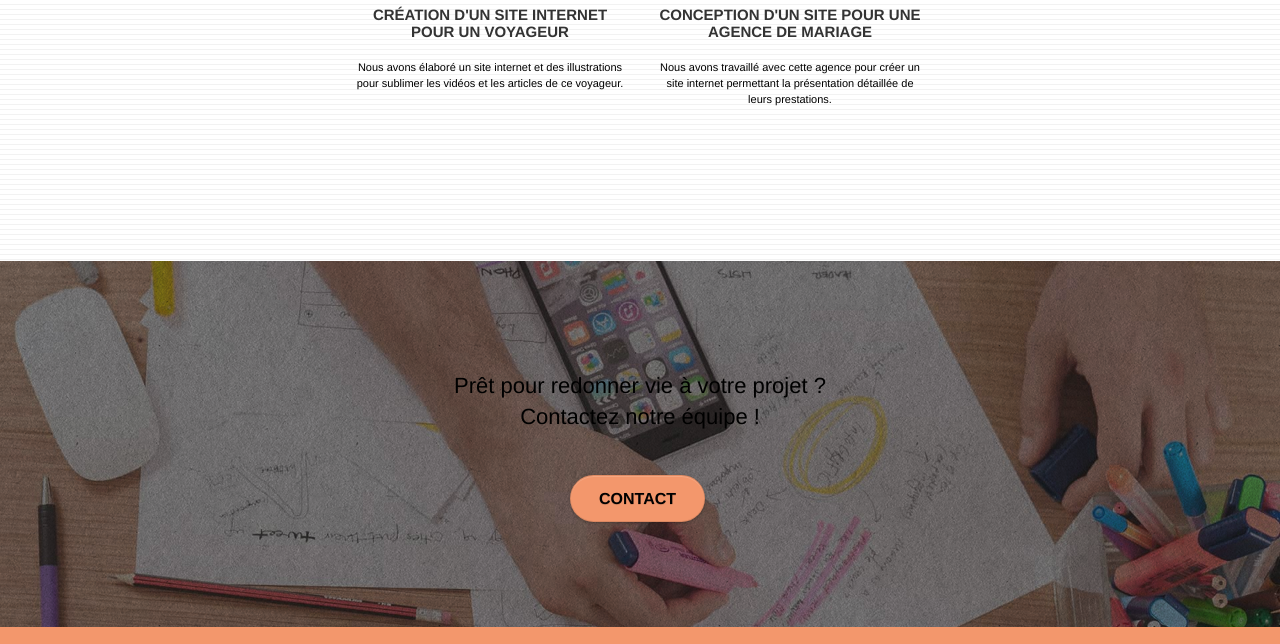
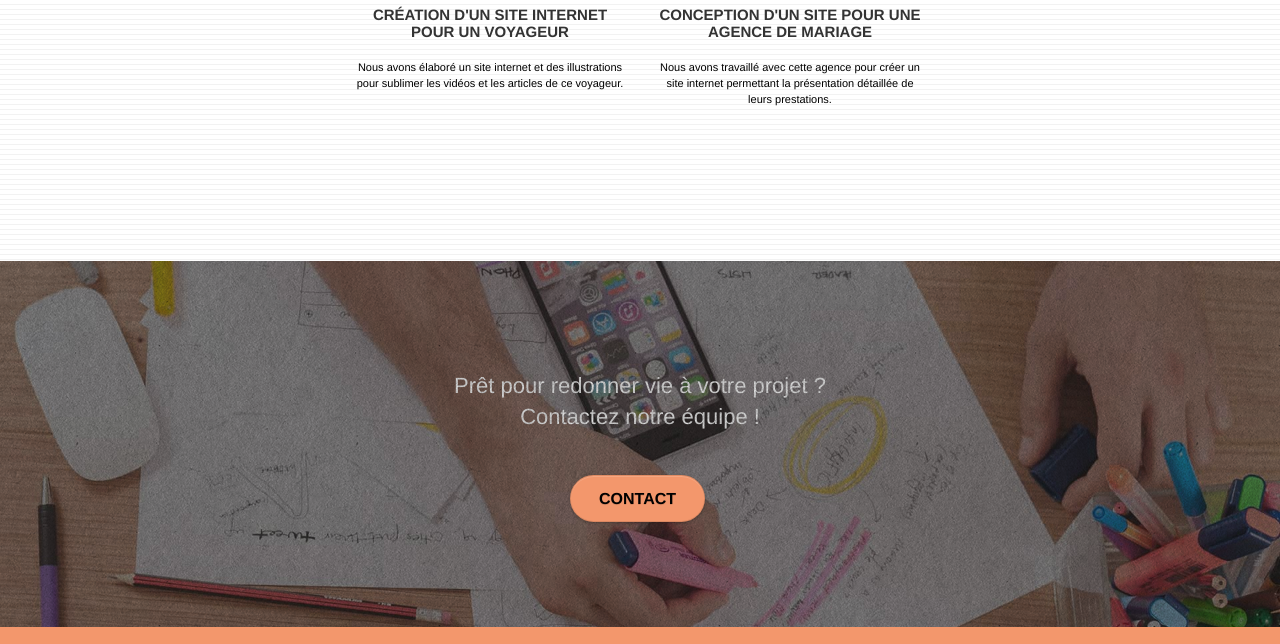
Before and after one commit to DUNON/La-panthere-optimise, a plain HTML site: page index.html in a window 1280 px wide. Shown: the part 2735-3379 px from the top of the page. Drawn offline with Linux system fonts and the light colour scheme.

Commit message:
added fix

```diff
--- a/index.html
+++ b/index.html
@@ -250,7 +250,7 @@
 		<section class="bloc bgc-dark-slate-blue bg-banniere d-bloc bloc-bg-texture texture-paper" id="bloc-5-cta">
 			<div class="container bloc-lg">
 				<div class="row">
-					<h2 class="mg-md text-center">
+					<h2 class="mg-md text-center tc-white">
 						Prêt pour redonner vie à votre projet ?<br>Contactez notre équipe !
 					</h2>
 					<div class="col-sm-12 text-center">
```
